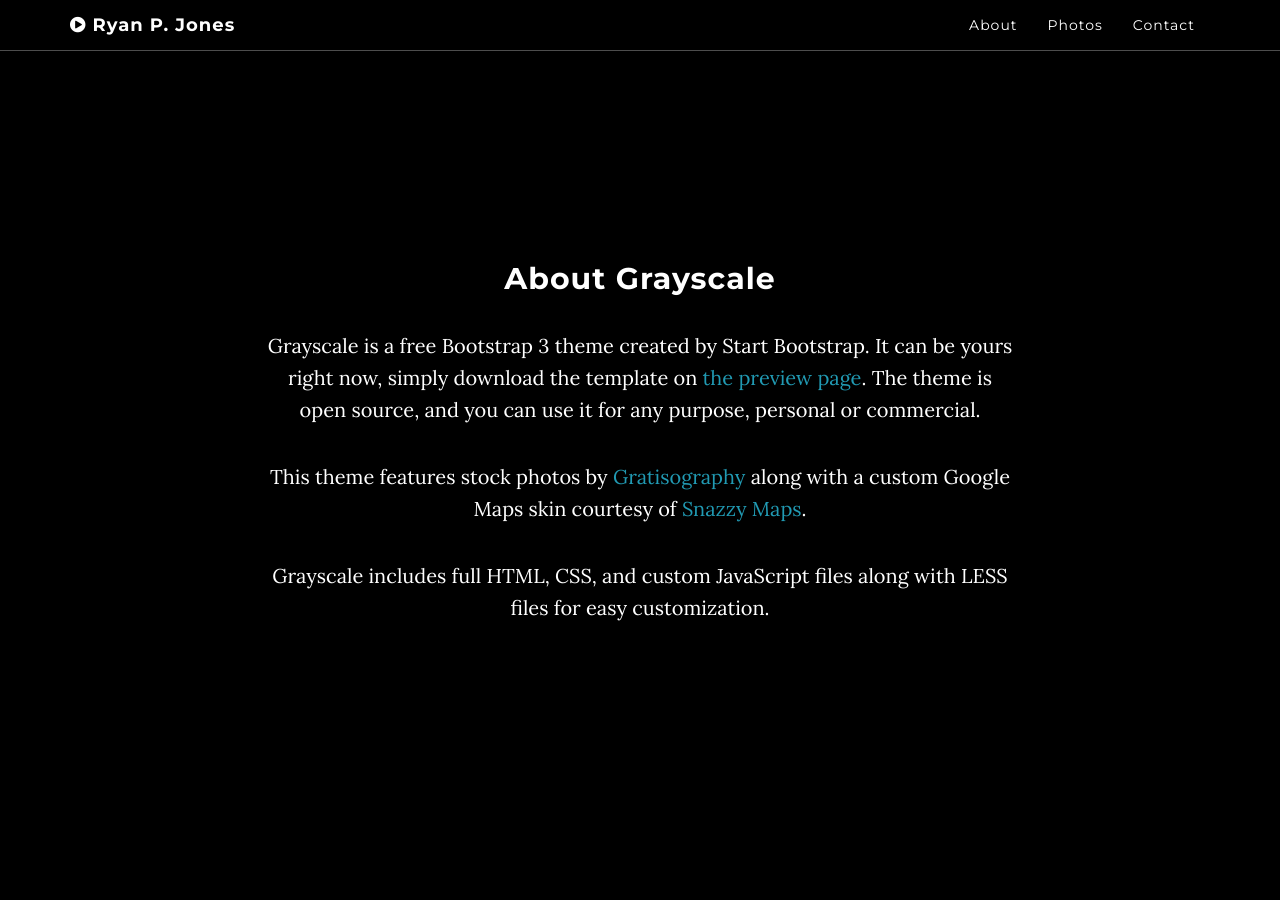
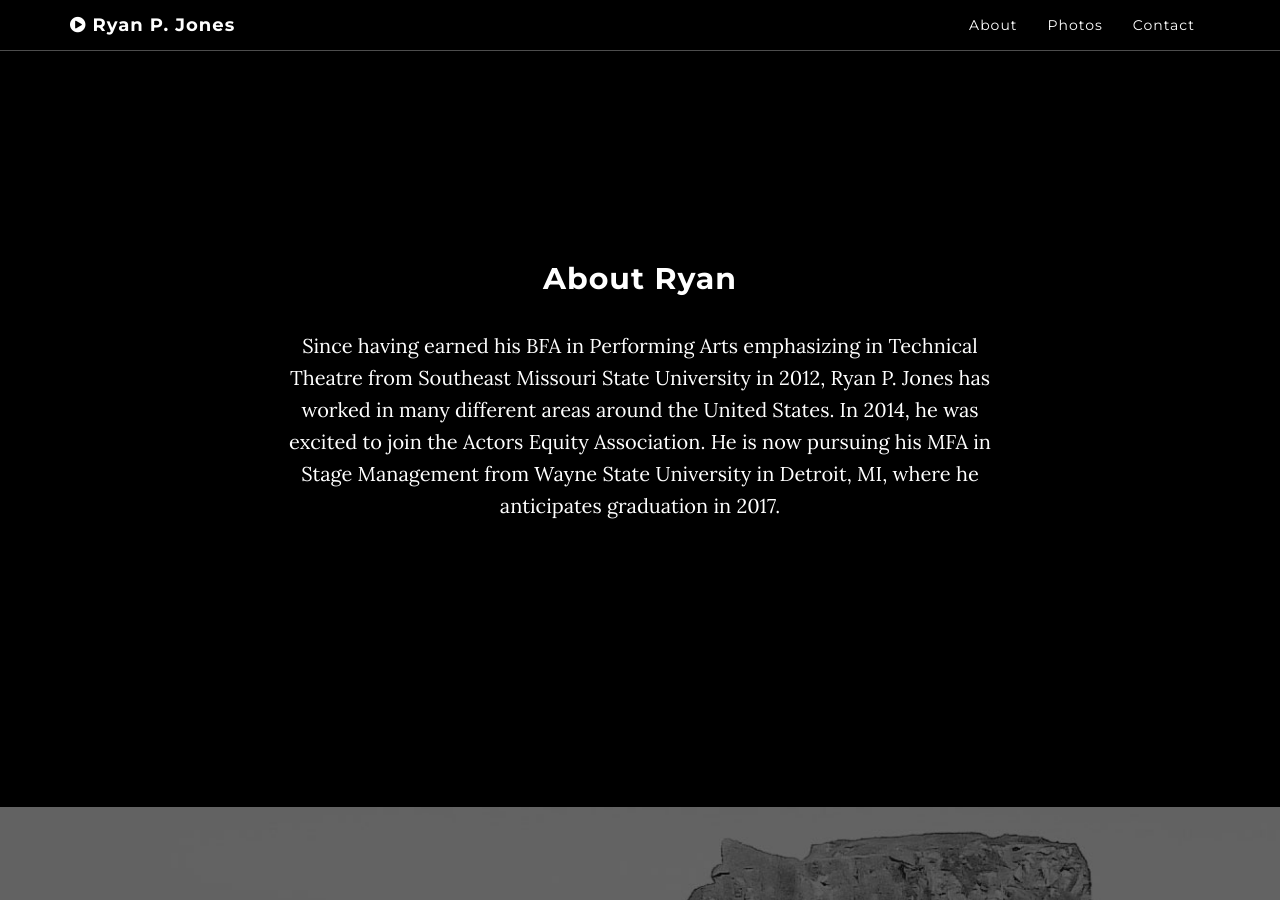
Before and after one commit to ryanpjones/ryanpjones.github.io, a Jekyll site: the page built from index.html, in a window 1280 px wide and 900 px high, scrolled down 888 px. Built offline with Jekyll 4.4.1, drawn with Linux system fonts in a browser that asks for light colours; nearby versions of some CDN libraries.

Commit message:
Add short bio to index

```diff
--- a/index.html
+++ b/index.html
@@ -24,10 +24,18 @@
 <section id="about" class="container content-section text-center">
   <div class="row">
     <div class="col-lg-8 col-lg-offset-2">
-      <h2>About Grayscale</h2>
-      <p>Grayscale is a free Bootstrap 3 theme created by Start Bootstrap. It can be yours right now, simply download the template on <a href="http://startbootstrap.com/template-overviews/grayscale/">the preview page</a>. The theme is open source, and you can use it for any purpose, personal or commercial.</p>
-      <p>This theme features stock photos by <a href="http://gratisography.com/">Gratisography</a> along with a custom Google Maps skin courtesy of <a href="http://snazzymaps.com/">Snazzy Maps</a>.</p>
-      <p>Grayscale includes full HTML, CSS, and custom JavaScript files along with LESS files for easy customization.</p>
+      <h2>About Ryan</h2>
+
+      <p>
+        Since having earned his BFA in Performing Arts emphasizing in
+        Technical Theatre from Southeast Missouri State University in
+        2012, Ryan P. Jones has worked in many different areas around
+        the United States.  In 2014, he was excited to join the Actors
+        Equity Association.  He is now pursuing his MFA in Stage
+        Management from Wayne State University in Detroit, MI, where
+        he anticipates graduation in 2017.
+      </p>
+
     </div>
   </div>
 </section>
```
